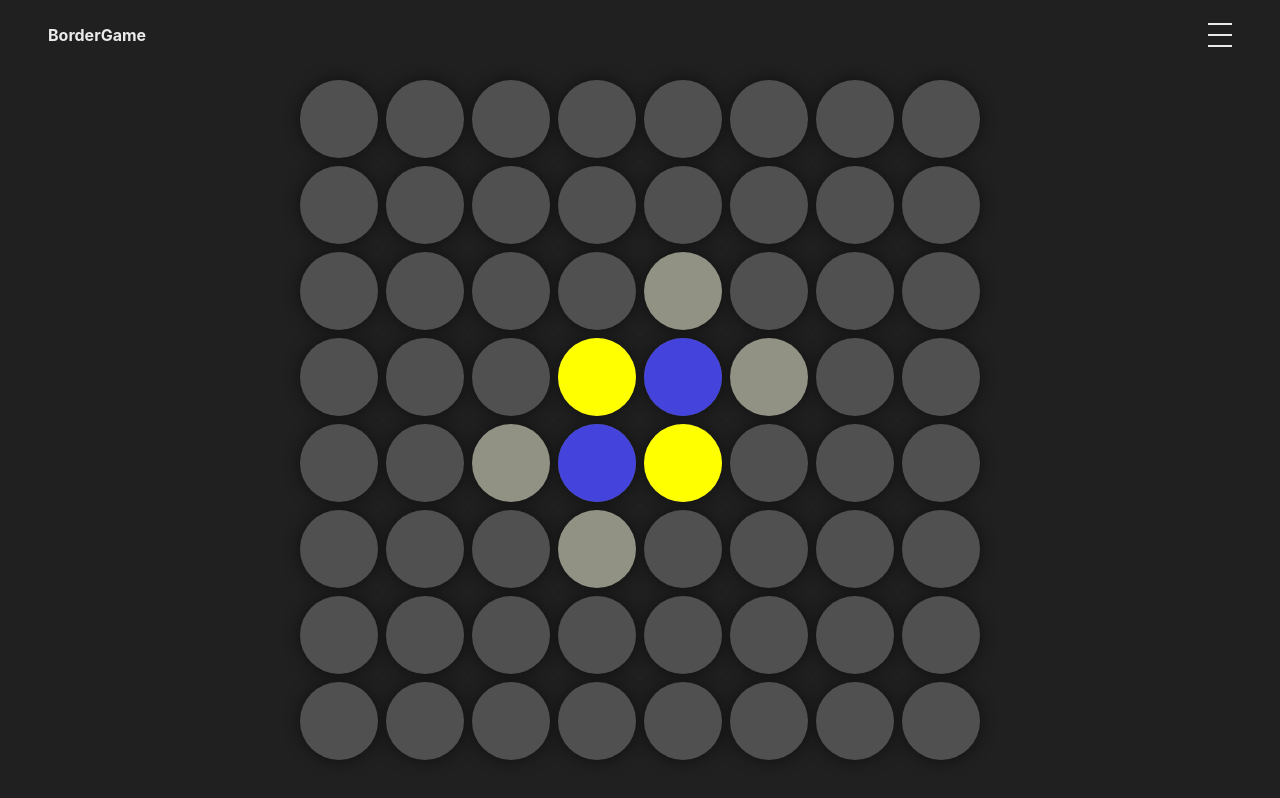
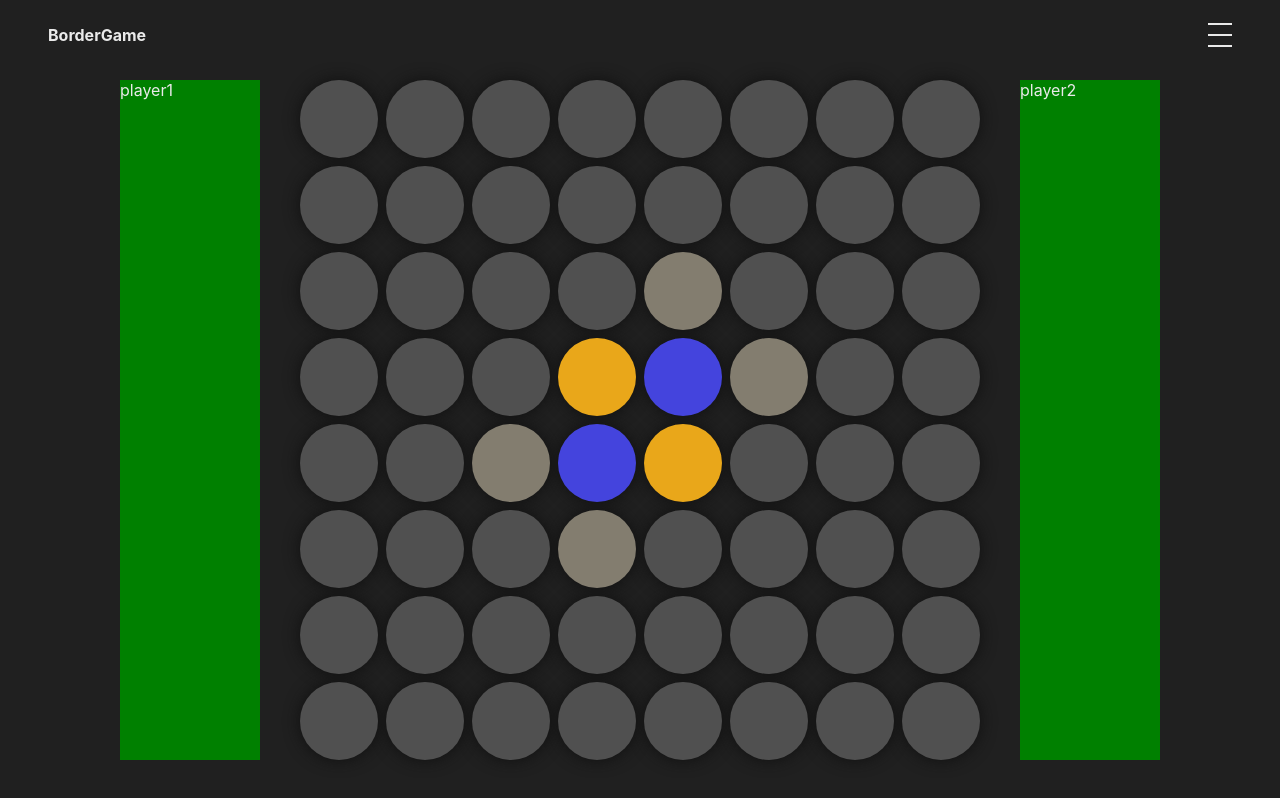
Before and after one commit to yyb02006/Boardgame, a React (Create React App) app: page /othello in a window 1280 px wide. Built offline with nearby package versions, Linux system fonts and the light colour scheme.

Commit message:
hover가 flippable 하지 않고 unowned 상태인 suqare에 적용되지 않도록 변경, hover애니메이션이 blink애니메이션보다 우선 적용되게 설정

```diff
--- a/src/routes/Othello.tsx
+++ b/src/routes/Othello.tsx
@@ -1,8 +1,7 @@
 import { getColumnAndRow, getColumnAndRowSquares, getOppositeElement } from '#libs/utils';
 import { colorBlink } from '#styles/animations';
 import { fullWidthHeight } from '#styles/theme';
-import { capitalize, divide } from 'lodash';
-import React, { useCallback, useRef, useState } from 'react';
+import React, { useCallback, useState } from 'react';
 import styled, { css } from 'styled-components';
 
 const Layout = styled.section`
@@ -11,6 +10,13 @@ const Layout = styled.section`
 	padding: 80px 120px 40px 120px;
 	display: flex;
 	justify-content: center;
+	gap: 40px;
+`;
+
+const PlayerCardLayout = styled.section`
+	width: 100%;
+	height: 100%;
+	background-color: green;
 `;
 
 const GameBoardLayout = styled.section`
@@ -23,7 +29,7 @@ const GameBoardLayout = styled.section`
 `;
 
 const OthelloColors = {
-	player1: { activated: 'yellow', flippable: '#b1b39e' },
+	player1: { activated: '#e9a71a', flippable: '#9c937f' },
 	player2: { activated: 'var(--color-royalBlue)', flippable: '#9b9bbb' },
 	common: '#505050',
 };
@@ -36,18 +42,6 @@ const SquareStyle = styled.div<SquareStyleProps>`
 	align-items: center;
 	font-weight: 800;
 	position: relative;
-	${(props) =>
-		props.$flippable
-			? colorBlink({
-					name: 'square',
-					startColor: OthelloColors.common,
-					alternateColor: OthelloColors[props.$currentPlayer].flippable,
-					duration: 700,
-					targetProperty: 'backgroundColor',
-			  })
-			: css`
-					background-color: ${OthelloColors.common};
-			  `}
 	transform-style: preserve-3d;
 	&.Back {
 		transform: perspective(1000px) rotateY(180deg);
@@ -64,26 +58,58 @@ const SquareStyle = styled.div<SquareStyleProps>`
 	}
 	& .Forward {
 		background-color: ${(props) =>
-			props.$initPlayer === 'player1' ? 'yellow' : 'var(--color-royalBlue)'};
+			props.$initPlayer === 'player1'
+				? OthelloColors.player1.activated
+				: OthelloColors.player2.activated};
 	}
 	& .Reverse {
 		transform: rotateY(180deg);
 		background-color: ${(props) =>
-			props.$initPlayer === 'player1' ? 'var(--color-royalBlue)' : 'yellow'};
+			props.$initPlayer === 'player1'
+				? OthelloColors.player2.activated
+				: OthelloColors.player1.activated};
 	}
 `;
 
-const SquareLayout = styled.div<Omit<SquareStyleProps, '$isHovered' | '$flippable'>>`
+const SquareLayout = styled.div<Omit<SquareStyleProps, '$isHovered'>>`
 	border-radius: 100%;
 	position: relative;
 	cursor: pointer;
+	${(props) => {
+		const { $flippable, $currentPlayer, $owner } = props;
+		if ($owner === 'unowned') {
+			switch ($flippable) {
+				case true:
+					return colorBlink({
+						name: 'square',
+						startColor: OthelloColors.common,
+						alternateColor: OthelloColors[$currentPlayer].flippable,
+						duration: 700,
+						targetProperty: 'backgroundColor',
+					});
+				default:
+					return css`
+						background-color: ${OthelloColors.common};
+					`;
+			}
+		} else {
+			return css`
+				background-color: transparent;
+			`;
+		}
+	}}
 	&.Hover {
 		> ${SquareStyle} {
 			z-index: 1;
-			background-color: ${(props) =>
-				props.$owner === 'unowned' && props.$currentPlayer === 'player1'
-					? 'yellow'
-					: 'var(--color-royalBlue)'};
+			background-color: ${(props) => {
+				const { $owner, $currentPlayer } = props;
+				switch ($owner) {
+					case 'unowned':
+						return OthelloColors[$currentPlayer].activated;
+					default:
+						return OthelloColors.common;
+				}
+			}};
 			transform: perspective(1000px) translateZ(200px)
 				${(props) =>
 					props.$initPlayer === props.$currentPlayer || props.$initPlayer === 'unowned'
@@ -181,7 +207,7 @@ const Square = ({ currentSquare, currentPlayer, squareStates, updateStates }: Sq
 				? { ...square, isFlipped: !square.isFlipped, owner: currentPlayer }
 				: square
 		);
-		updateStates(index, (prevSquares) => {
+		updateStates((prevSquares) => {
 			const flippedSquares = getFlipped(index, prevSquares, currentPlayer);
 			const newSquares = prevSquares.map((square, id) => {
 				const matchedSquare = flippedSquares.find(
@@ -229,15 +255,16 @@ const Square = ({ currentSquare, currentPlayer, squareStates, updateStates }: Sq
 	return (
 		<SquareLayout
 			onMouseEnter={() => {
-				setIsHovered(true);
+				!(!flippable && owner === 'unowned') && setIsHovered(true);
 			}}
 			onMouseLeave={() => {
-				setIsHovered(false);
+				!(!flippable && owner === 'unowned') && setIsHovered(false);
 			}}
 			className={`${isHovered ? 'Hover' : ''}`}
 			$currentPlayer={currentPlayer}
 			$initPlayer={initPlayer}
 			$owner={owner}
+			$flippable={flippable}
 		>
 			<div className={`Shadow ${isFlipped ? 'Back' : 'Front'} ${isHovered ? 'Hover' : ''}`} />
 			<SquareStyle
@@ -277,16 +304,13 @@ const GameBoard = () => {
 		})
 	);
 	const [currentPlayer, setCurrentPlayer] = useState<PlayerElement>('player1');
-	const updateStates = useCallback(
-		(index: number, callback: (p: SquareStates[]) => SquareStates[]) => {
-			setSquareStates(callback);
-			setCurrentPlayer((p) => getOppositeElement(p));
-		},
-		[]
-	);
+	const updateStates = useCallback((callback: (p: SquareStates[]) => SquareStates[]) => {
+		setSquareStates(callback);
+		setCurrentPlayer((p) => getOppositeElement(p));
+	}, []);
 	return (
 		<GameBoardLayout>
-			{squareStates.map((arr, id) => {
+			{squareStates.map((arr) => {
 				return (
 					<Square
 						key={arr.index}
@@ -301,10 +325,16 @@ const GameBoard = () => {
 	);
 };
 
+const PlayerCard = ({ player }: { player: PlayerElement }) => {
+	return <PlayerCardLayout>{player}</PlayerCardLayout>;
+};
+
 const Othello = () => {
 	return (
 		<Layout>
-			<GameBoard></GameBoard>
+			<PlayerCard player="player1" />
+			<GameBoard />
+			<PlayerCard player="player2" />
 		</Layout>
 	);
 };
--- a/src/typings/OthelloTypes.d.ts
+++ b/src/typings/OthelloTypes.d.ts
@@ -30,7 +30,7 @@ interface SquareStyleProps {
 
 interface SquareProps {
 	squareStates: SquareStates[];
-	updateStates: (index: number, callback: updateStates) => void;
+	updateStates: (callback: updateStates) => void;
 	currentSquare: SquareStates;
 	currentPlayer: PlayerElement;
 }
```
